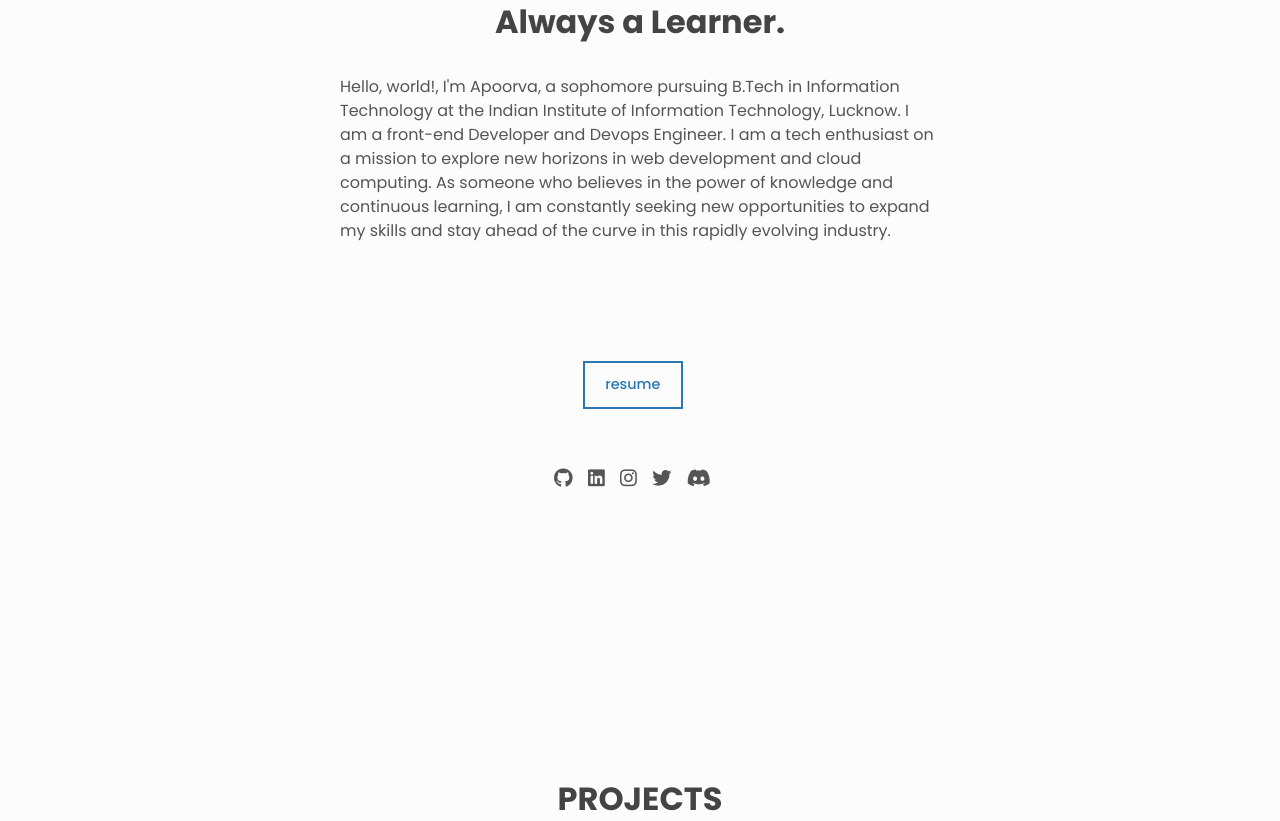
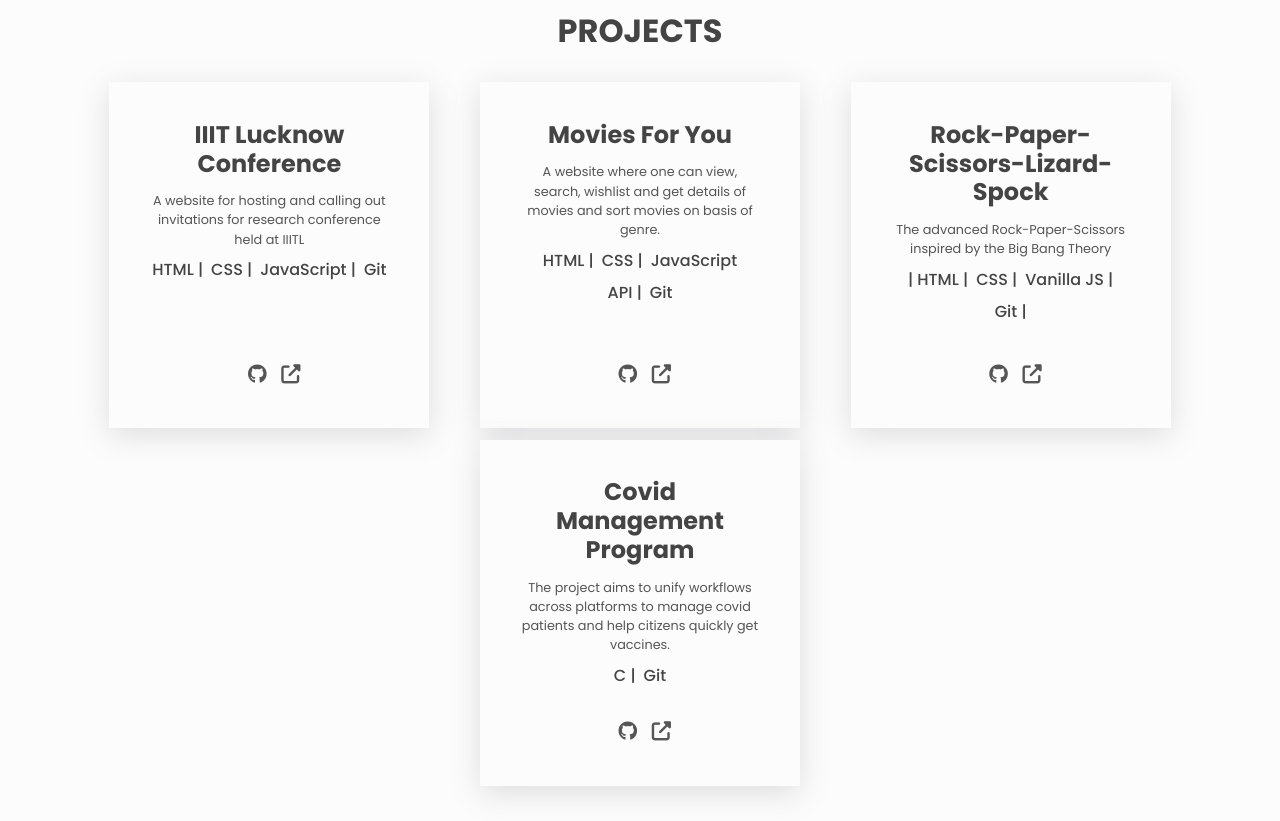
Before and after one commit to Apoorvakothari/Apoorvakothari, a plain HTML site: page index.html in a window 1280 px wide. Shown: the part 700-1521 px from the top of the page. Drawn offline with Linux system fonts and the light colour scheme.

Commit message:
projects updated

```diff
--- a/index.html
+++ b/index.html
@@ -1,14 +1,19 @@
 <!DOCTYPE html>
 <html lang="en">
-
   <head>
     <meta charset="UTF-8" />
     <meta name="viewport" content="width=device-width, initial-scale=1" />
     <meta name="description" content="Portfolio" />
     <link rel="preconnect" href="https://fonts.googleapis.com" />
     <link rel="preconnect" href="https://fonts.gstatic.com" crossorigin />
-  <link href="https://fonts.googleapis.com/css2?family=Poppins:wght@400;500;700&display=swap" rel="stylesheet" />
-  <script src="https://kit.fontawesome.com/fa62c117c7.js" crossorigin="anonymous"></script>
+    <link
+      href="https://fonts.googleapis.com/css2?family=Poppins:wght@400;500;700&display=swap"
+      rel="stylesheet"
+    />
+    <script
+      src="https://kit.fontawesome.com/fa62c117c7.js"
+      crossorigin="anonymous"
+    ></script>
     <link rel="stylesheet" href="styles.css" />
     <title>Apoorva Kothari</title>
   </head>
@@ -16,7 +21,11 @@
   <body class="light" id="top">
     <header class="header center">
       <h3>
-      <a href="https://github.com/Apoorvakothari/Portfolio-ApoorvaKothari" class="link">AK.</a>
+        <a
+          href="https://github.com/Apoorvakothari/Portfolio-ApoorvaKothari"
+          class="link"
+          >AK.</a
+        >
       </h3>
 
       <nav class="nav center">
@@ -36,7 +45,11 @@
           <i aria-hidden="true" id="btn-theme" class="fas fa-moon"></i>
         </button>
 
-      <button type="button" aria-label="toggle navigation" class="btn btn--icon nav__hamburger">
+        <button
+          type="button"
+          aria-label="toggle navigation"
+          class="btn btn--icon nav__hamburger"
+        >
           <i aria-hidden="true" class="fas fa-bars"></i>
         </button>
       </nav>
@@ -45,36 +58,67 @@
     <main>
       <!-- About -->
       <div class="about center">
-      <h1>Hey<span class="wave">👋</span> I am <span class="about__name">Apoorva Kothari</span></h1>
+        <h1>
+          Hey<span class="wave">👋</span> I am
+          <span class="about__name">Apoorva Kothari</span>
+        </h1>
         <h2 class="about__role">Always a Learner.</h2>
         <p class="about__desc">
-        Hello, world!, I'm Apoorva, a sophomore pursuing B.Tech in Information Technology at the Indian Institute of
-        Information Technology, Lucknow. I am a front-end Developer and Devops Engineer. I am a tech enthusiast on a mission to explore new horizons in web development and cloud computing. As someone who believes in the power of knowledge and continuous learning, I am constantly seeking new opportunities to expand my skills and stay ahead of the curve in this rapidly evolving industry.
+          Hello, world!, I'm Apoorva a front-end Developer and Cloud Engineer. I
+          am a tech enthusiast on a mission to explore new horizons in web
+          development and cloud computing. As someone who believes in the power
+          of knowledge and continuous learning, I am constantly seeking new
+          opportunities to expand my skills and stay ahead of the curve in this
+          rapidly evolving industry.
         </p>
 
         <div class="about__contact center">
-        <a href="https://drive.google.com/file/d/1Cl0OVAPWJJQ_lZQOozvvK_Szkqhtny1o/view?usp=sharing" target="_blank">
+          <a
+            href="https://drive.google.com/file/d/1Cl0OVAPWJJQ_lZQOozvvK_Szkqhtny1o/view?usp=sharing"
+            target="_blank"
+          >
             <span class="btn btn--outline center">Resume</span>
           </a>
           <div class="nav_buttons">
-          <a href="https://github.com/Apoorvakothari" aria-label="github" class="link link--icon" target="_blank">
+            <a
+              href="https://github.com/Apoorvakothari"
+              aria-label="github"
+              class="link link--icon"
+              target="_blank"
+            >
               <i aria-hidden="true" class="fab fa-github"></i>
             </a>
 
-          <a href="https://www.linkedin.com/in/apoorva-kothari-b34391229/" aria-label="linkedin" class="link link--icon"
-            target="_blank">
+            <a
+              href="https://www.linkedin.com/in/apoorva-kothari-b34391229/"
+              aria-label="linkedin"
+              class="link link--icon"
+              target="_blank"
+            >
               <i aria-hidden="true" class="fab fa-linkedin"></i>
             </a>
-          <a href="https://www.instagram.com/invites/contact/?i=b16edp7ai9ni&utm_content=mrztm2o" aria-label="Instagram" class="link link--icon"
-            target="_blank">
+            <a
+              href="https://www.instagram.com/invites/contact/?i=b16edp7ai9ni&utm_content=mrztm2o"
+              aria-label="Instagram"
+              class="link link--icon"
+              target="_blank"
+            >
               <i aria-hidden="true" class="fab fa-instagram"></i>
             </a>
-          <a href="https://twitter.com/ApoorvaKothari7" aria-label="Twitter" class="link link--icon"
-            target="_blank">
+            <a
+              href="https://twitter.com/ApoorvaKothari7"
+              aria-label="Twitter"
+              class="link link--icon"
+              target="_blank"
+            >
               <i aria-hidden="true" class="fab fa-twitter"></i>
             </a>
-          <a href="discordapp.com/users/923105765902938153" aria-label="Discord" class="link link--icon"
-            target="_blank">
+            <a
+              href="discordapp.com/users/923105765902938153"
+              aria-label="Discord"
+              class="link link--icon"
+              target="_blank"
+            >
               <i aria-hidden="true" class="fab fa-discord"></i>
             </a>
           </div>
@@ -86,25 +130,143 @@
         <h2 class="section__title">Projects</h2>
 
         <!--  -->
+        <div class="projects__grid">
           <div class="project">
+          <div>
+            <h3>IIIT Lucknow Conference</h3>
+            <p class="project__description">
+              A website for hosting and calling out invitations for research
+              conference held at IIITL
+            </p>
+            <ul class="project__stack">
+              <li class="project__stack-item">HTML |</li>
+              <li class="project__stack-item">CSS |</li>
+              <li class="project__stack-item">JavaScript |</li>
+              <li class="project__stack-item">Git</li>
+            </ul>
+          </div>
+
+          <span>
+            <a
+              href="https://github.com/Apoorvakothari/IIIT-L-Conference"
+              aria-label="source code"
+              target="_blank"
+              class="link link--icon"
+            >
+              <i aria-hidden="true" class="fab fa-github"></i>
+            </a>
+            <a
+              href="https://apoorvakothari.github.io/IIIT-L-Conference/Conference/"
+              aria-label="live preview"
+              class="link link--icon"
+              target="_blank"
+            >
+              <i aria-hidden="true" class="fas fa-external-link-alt"></i>
+            </a>
+          </span>
+          </div>
+
+          <div class="project">
+          <div>
+            <h3>Movies For You</h3>
+            <p class="project__description">
+              A website where one can view, search, wishlist and get details of
+              movies and sort movies on basis of genre.
+            </p>
+            <ul class="project__stack">
+              <li class="project__stack-item">HTML |</li>
+              <li class="project__stack-item">CSS |</li>
+              <li class="project__stack-item">JavaScript</li>
+              <li class="project__stack-item">API |</li>
+              <li class="project__stack-item">Git</li>
+            </ul>
+          </div>
+
+          <span>
+            <a
+              href="https://github.com/Apoorvakothari/Movie-API"
+              aria-label="source code"
+              target="_blank"
+              class="link link--icon"
+            >
+              <i aria-hidden="true" class="fab fa-github"></i>
+            </a>
+            <a
+              href="https://movies-for-you.netlify.app/"
+              aria-label="live preview"
+              class="link link--icon"
+              target="_blank"
+            >
+              <i aria-hidden="true" class="fas fa-external-link-alt"></i>
+            </a>
+          </span>
+          </div>
+
+          <div class="project">
+            <div>
             <h3>Rock-Paper-Scissors-Lizard-Spock</h3>
             <p class="project__description">
-            A simple game of advanced Rock-Paper-Scissors inspired by the Big
-            Bang Theory
+              The advanced Rock-Paper-Scissors inspired by the Big Bang Theory
             </p>
             <ul class="project__stack">
-            <li class="project__stack-item">HTML</li>
-            <li class="project__stack-item">CSS</li>
-            <li class="project__stack-item">Vanilla JS</li>
+              <li class="project__stack-item">| HTML |</li>
+              <li class="project__stack-item">CSS |</li>
+              <li class="project__stack-item">Vanilla JS |</li>
+              <li class="project__stack-item">Git |</li>
             </ul>
+          </div>
 
-          <a href="https://github.com/Apoorvakothari" aria-label="source code"
-            target="_blank" class="link link--icon">
+          <span>
+            <a
+              href="https://github.com/Apoorvakothari"
+              aria-label="source code"
+              target="_blank"
+              class="link link--icon"
+            >
               <i aria-hidden="true" class="fab fa-github"></i>
             </a>
-          <a href="https://rpslo.netlify.app/" aria-label="live preview" class="link link--icon" target="_blank">
+            <a
+              href="https://rpslo.netlify.app/"
+              aria-label="live preview"
+              class="link link--icon"
+              target="_blank"
+            >
               <i aria-hidden="true" class="fas fa-external-link-alt"></i>
             </a>
+          </span>
+          </div>
+
+          <div class="project">
+            <div>
+              <h3>Covid Management Program</h3>
+              <p class="project__description">
+                The project aims to unify workflows across platforms to manage
+                covid patients and help citizens quickly get vaccines.
+              </p>
+              <ul class="project__stack">
+                <li class="project__stack-item">C |</li>
+                <li class="project__stack-item">Git</li>
+              </ul>
+            </div>
+
+            <span>
+              <a
+                href="https://github.com/Apoorvakothari"
+                aria-label="source code"
+                target="_blank"
+                class="link link--icon"
+              >
+                <i aria-hidden="true" class="fab fa-github"></i>
+              </a>
+              <a
+                href="https://github.com/Apoorvakothari/Covid-managment-program-C"
+                aria-label="live preview"
+                class="link link--icon"
+                target="_blank"
+              >
+                <i aria-hidden="true" class="fas fa-external-link-alt"></i>
+              </a>
+            </span>
           </div>
         </div>
       </section>
@@ -135,7 +297,11 @@
     </main>
 
     <footer class="footer">
-    <a href="https://github.com/Shoray2002/Shoray2002.github.io" class="link footer__link" target="_blank">
+      <a
+        href="https://github.com/Shoray2002/Shoray2002.github.io"
+        class="link footer__link"
+        target="_blank"
+      >
         Created By Apoorva Kothari
       </a>
     </footer>
@@ -148,5 +314,4 @@
 
     <script src="./script.js"></script>
   </body>
-
 </html>
--- a/styles.css
+++ b/styles.css
@@ -47,7 +47,7 @@ body {
 
 
 /* For demonstration purposes only: */
-body { font-size: 3.5em }
+body { font-size: 1em }
 h1 { font-size: 0.5em }
 
 .light {
@@ -154,7 +154,7 @@ button {
 
 .link--nav {
   color: var(--clr-fg);
-  text-transform: lowercase;
+  text-transform: unset;
   font-weight: 500;
 }
 
@@ -317,14 +317,23 @@ main {
 .projects__grid {
   max-width: 1100px;
   margin: 0 auto;
-  display: grid;
-  grid-template-columns: repeat(auto-fit, minmax(18em, 1fr));
-  grid-gap: 2em;
+  display: flex;
+  justify-content: center;
+  align-items: center;
+  gap: 12px;
+  flex-direction: row;
+  flex-wrap: wrap;
 }
 
 .project {
   padding: 2em;
   margin: 0 auto;
+  max-width: 320px;
+  display: flex;
+  flex-direction: column;
+  justify-content: space-between;
+  height: 18em;
+  font-size: 1.2em;
   text-align: center;
   box-shadow: var(--shadow);
   transition: transform 0.2s linear;
@@ -336,19 +345,21 @@ main {
 
 .project__description {
   margin-top: 1em;
+  font-size: 0.8rem;
 }
 
 .project__stack {
   display: flex;
   flex-wrap: wrap;
   justify-content: center;
+  font-size: 0.25em;
   margin: 1.2em 0;
 }
 
 .project__stack-item {
-  margin: 0.5em;
+  margin: 0.25em;
   font-weight: 500;
-  font-size: 0.8rem;
+  font-size: 1rem;
   color: var(--clr-fg-alt);
 }
 
```
Lines whose indentation alone changed are shown as unchanged.
